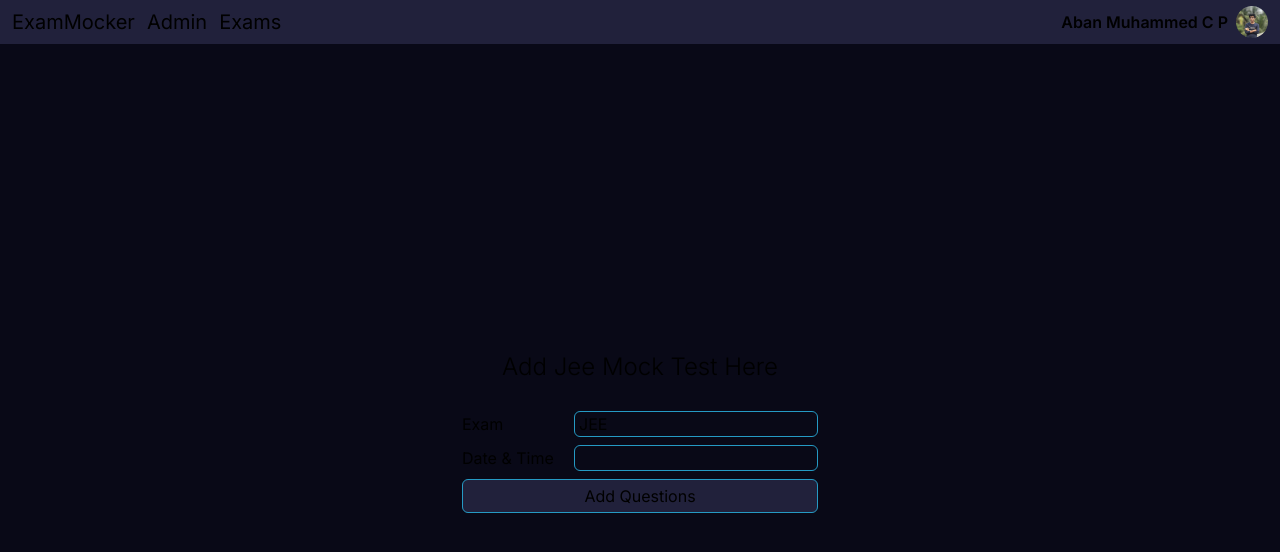
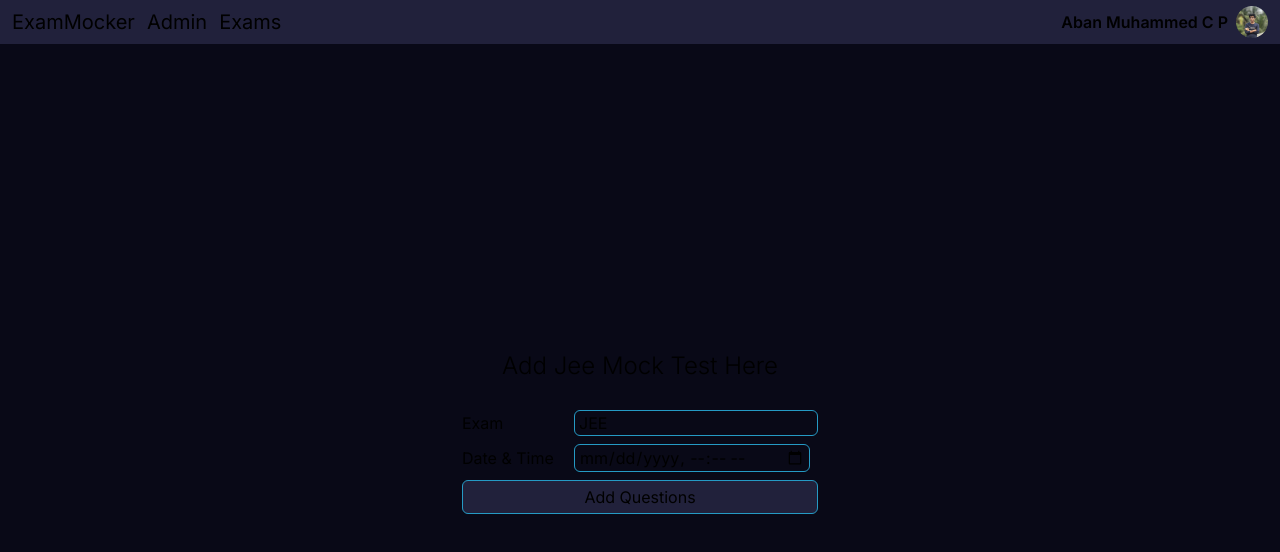
Before and after one commit to abancp/ExamMocker, a Next.js app in the folder client/: page /admin/add/jee/exam in a window 1280 px wide. Shown: the top 552 px of the page. Built offline with nearby package versions, Linux system fonts and the light colour scheme.

Commit message:
defalut browser date picker for add exam

```diff
--- a/client/app/admin/add/jee/exam/page.jsx
+++ b/client/app/admin/add/jee/exam/page.jsx
@@ -1,5 +1,5 @@
 'use client'
-import React from 'react'
+import React,{useState} from 'react'
 import Header from '../../../../../components/Admin/Header'
 import Input from '../../../../../components/Admin/Input';
 import { useRouter } from 'next/navigation';
@@ -7,13 +7,14 @@ import axios from 'axios';
 import SERVER_URL from "../../../../../config/serverUrl"
 import { toast } from 'sonner';
 
+
 function page() {
 
   const router = useRouter()
+
   const submitHandler = async (e) => {
     e.preventDefault()
-    console.log({ exam: e.target[0].value, date: e.target[1].value, examId: e.target[2].value });
-    const { data } = await axios.post(SERVER_URL + '/admin/exam', { exam: e.target[0].value, date: e.target[1].value, examId: e.target[2].value })
+    const { data } = await axios.post(SERVER_URL + '/admin/exam', { exam: e.target[0].value, date: e.target[1].value})
     if(data.success){
       router.push("/admin/add/jee/question-set/"+data.id)
     }else{
@@ -21,13 +22,15 @@ function page() {
     }
   }
 
+
   return (
     <div className='w-full flex flex-col pt-16 items-center justify-center h-screen '>
       <Header />
       <h1 className="text-2xl font-light">Add Jee Mock Test Here</h1>
       <form className='flex mt-7 flex-col gap-2 justify-center' onSubmit={submitHandler}>
         <label> <span className='inline-block text-left w-28'>Exam</span><Input type="text" value="JEE" disabled /> </label>
-        <label> <span className='inline-block text-left w-28'>Date & Time</span><Input type="text" /> </label>
+        <label> <span className='inline-block text-left w-28'>Date & Time</span><Input type="datetime-local" /></label>
+
         <input type="submit" value="Add Questions" className='border p-1 border-[#259ac4] rounded-md bg-[#21213b] duration-300 cursor-pointer hover:bg-[#323262]' />
       </form>
     </div>
```
